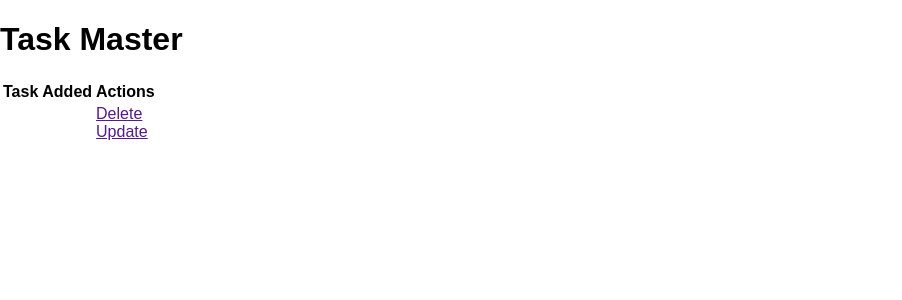
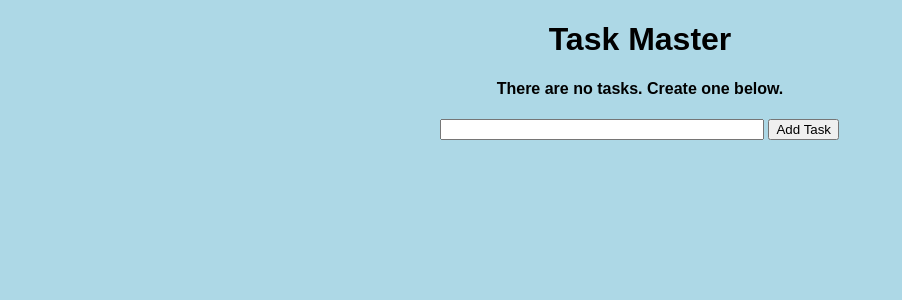
Before and after one commit to daburgess/FLASKINTRO, a Flask app: page / in a window 1280 px wide. Shown: the top 300 px of the page, without its empty margins (0-902 px from the left). Run offline with Flask 3, Linux system fonts and the light colour scheme.

Commit message:
Finalized basic ToDo App.

```diff
--- a/app.py
+++ b/app.py
@@ -1,4 +1,4 @@
-from flask import Flask, render_template
+from flask import Flask, render_template, request, redirect
 from flask_sqlalchemy import SQLAlchemy
 from datetime import timezone, datetime
 
@@ -10,15 +10,51 @@ db = SQLAlchemy(app) # initializing database
 class Todo(db.Model):   # creating a model
     id = db.Column(db.Integer, primary_key = True)
     content = db.Column(db.String(200), nullable = False)
-    date_created = db.Column(db.DateTime, default = datetime.now(timezone.utc)) # i would like this to print my local time, not sure if it does that
-
+    date_created = db.Column(db.DateTime, default = datetime.now(timezone.utc)) # datetime.now prints current local time (naive)
+                                                                                    # timezone.utc returns utc time
     def __repr__(self):
         return '<Task %r>' % self.id
 
-@app.route('/')
+@app.route('/', methods = ['POST', 'GET'])
 
 def index():
-    return render_template('index.html')
+    if request.method == "POST":
+        task_content = request.form['content']
+        new_task = Todo(content = task_content) # i think content is a parameter of the Model class
+
+        try:
+            db.session.add(new_task)
+            db.session.commit()
+            return redirect('/')
+        except:
+            return "There was an issue adding your task."
+    else:
+        tasks = Todo.query.order_by(Todo.date_created).all()
+        return render_template('index.html', tasks = tasks)
+
+@app.route('/delete/<int:id>')
+def delete(id):
+    task_to_delete = Todo.query.get_or_404(id)
+    try:
+        db.session.delete(task_to_delete)
+        db.session.commit()
+        return redirect('/')
+    except:
+        return "There was an issue deleting your task."
+
+@app.route('/update/<int:id>', methods = ['POST', 'GET'])
+def update(id):
+    task = Todo.query.get_or_404(id)
+
+    if request.method == 'POST':
+        task.content = request.form['content']
+        try:
+            db.session.commit()
+            return redirect('/')
+        except:
+            return "There was an issue updating your task."
+    else:
+        return render_template('update.html', task = task)
 
 if __name__ == "__main__":
     app.run(debug=True)
--- a/static/css/main.css
+++ b/static/css/main.css
@@ -1,4 +1,45 @@
-body {
+body,
+html {
   margin: 0;
   font-family: sans-serif;
+  background-color: lightblue;
 }
+
+.content {
+  /* center aligns 'content', notice this is the div class */
+  margin: 0 auto;
+  width: 400px;
+}
+
+table, /* gives text a filled border */
+td,
+th {
+  border: 1px solid #000000;
+}
+
+table {
+  /* removes border filling */
+  border-collapse: collapse;
+  width: 100%;
+}
+
+th {
+  /* row height */
+  height: 30px;
+}
+
+td {
+  /* cell alignment */
+  text-align: center;
+  padding: 5px;
+}
+
+.form {
+  /* separates text box (form class) from content */
+  margin-top: 20px;
+}
+
+#content {
+  /* stretches text box */
+  width: 79%;
+}
--- a/templates/index.html
+++ b/templates/index.html
@@ -1,21 +1,36 @@
-{% extends 'base.html' %} {% block head %} {% endblock %} {% block body %}
+{% extends 'base.html' %} {% block head %}<title>Task Master</title>{% endblock
+%} {% block body %}
 <div class="content">
-  <h1>Task Master</h1>
+  <h1 style="text-align: center">Task Master</h1>
+  {% if tasks|length < 1 %}
+  <h4 style="text-align: center">There are no tasks. Create one below.</h4>
+  {% else %}
   <table>
     <tr>
       <th>Task</th>
       <th>Added</th>
       <th>Actions</th>
     </tr>
+    {% for task in tasks %}
     <tr>
-      <td></td>
-      <td></td>
+      <td>{{ task.content }}</td>
+      <td>{{ task.date_created.date() }}</td>
       <td>
-        <a href="">Delete</a>
+        <a href="/delete/{{task.id}}">Delete</a>
         <br />
-        <a href="">Update</a>
+        <a href="/update/{{task.id}}">Update</a>
       </td>
     </tr>
+    {% endfor %}
   </table>
+  {% endif %}
+  <!-- Below is the code that creates the text box -->
+  <div class="form">
+    <form action="/" method="POST">
+      <input type="text" name="content" id="content" />
+      <input type="submit" value="Add Task" />
+      <!-- button above -->
+    </form>
+  </div>
 </div>
 {% endblock %}
```
Also changed, not shown: templates/update.html (added, +12 -0 lines).
